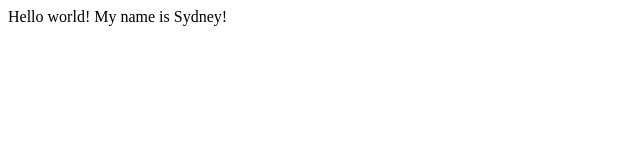
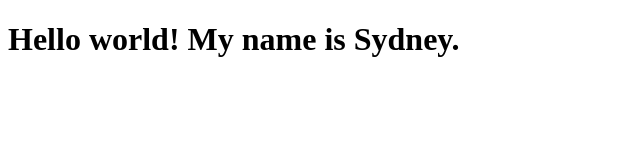
Before and after one commit to sydneyjaarsma34/sydneyjaarsma34.github.io, a plain HTML site: page wa/week1.html in a window 1280 px wide. Shown: the whole page, without its empty margins (0-640 px from the left). Drawn offline with Linux system fonts and the light colour scheme.

Commit message:
Update week1.html

```diff
--- a/wa/week1.html
+++ b/wa/week1.html
@@ -6,6 +6,6 @@
     <title>Document</title>
 </head>
 <body>
-    Hello world! My name is Sydney!
+    <h1>Hello world! My name is Sydney.</h1>
 </body>
 </html>
```
